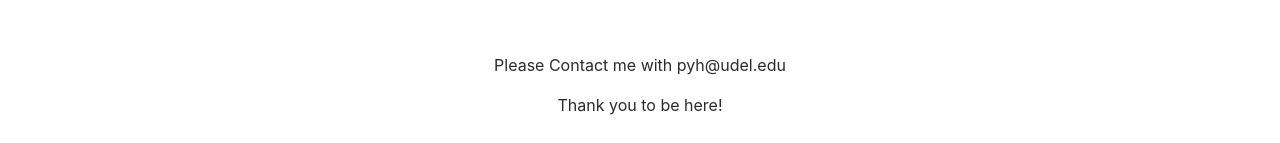
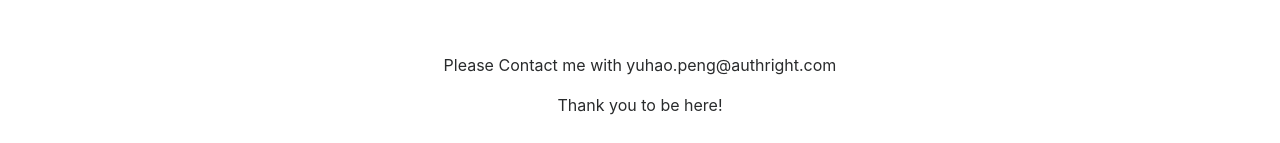
Before and after one commit to Patrickhack/Patrickhack.github.io, a plain HTML site: page contact.html in a window 1280 px wide. Shown: the part 381-524 px from the top of the page. Drawn offline with nearby package versions, Linux system fonts and the light colour scheme.

Commit message:
Update contact.html

```diff
--- a/contact.html
+++ b/contact.html
@@ -66,7 +66,7 @@
                     <br>
                     <br>
                     <p class = "text-center">
-                      Please Contact me with pyh@udel.edu
+                      Please Contact me with yuhao.peng@authright.com
                     </p>
                     <p class = "text-center">
                       Thank you to be here!
```
